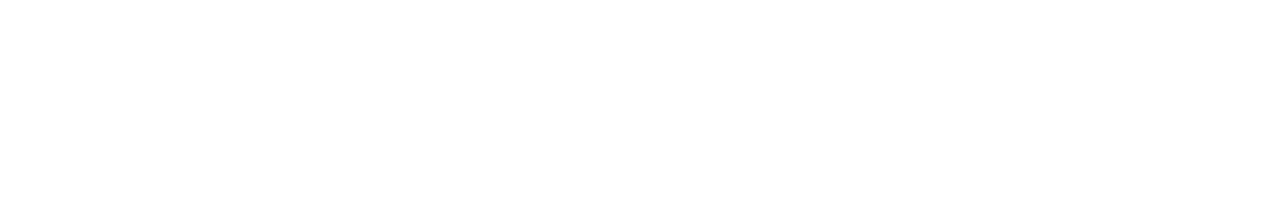
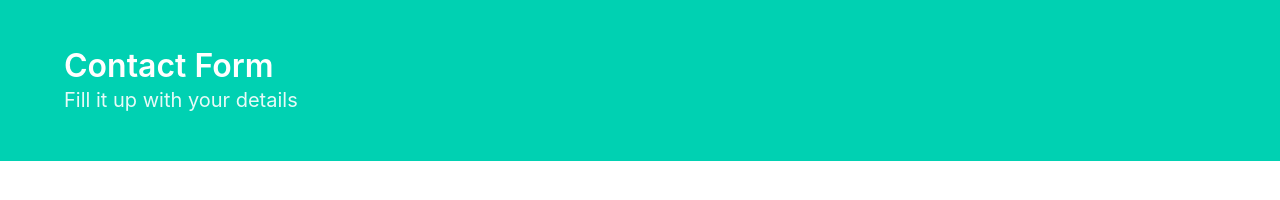
Before and after one commit to Bijitdev/bulma-sample-form, a plain HTML site: page index.html in a window 1280 px wide. Drawn offline with Linux system fonts and the light colour scheme.

Commit message:
added hiro section

```diff
--- a/index.html
+++ b/index.html
@@ -1,15 +1,31 @@
 <!DOCTYPE html>
 <html lang="en">
+
 <head>
   <meta charset="UTF-8">
   <meta name="viewport" content="width=device-width, initial-scale=1.0">
   <meta http-equiv="X-UA-Compatible" content="ie=edge">
   <title>Bulma sample form</title>
   <link rel="stylesheet" href="css/bulma.min.css">
-  <link rel="stylesheet" href="https://use.fontawesome.com/releases/v5.0.13/css/all.css" integrity="sha384-DNOHZ68U8hZfKXOrtjWvjxusGo9WQnrNx2sqG0tfsghAvtVlRW3tvkXWZh58N9jp" crossorigin="anonymous">
+  <link rel="stylesheet" href="https://use.fontawesome.com/releases/v5.0.13/css/all.css" integrity="sha384-DNOHZ68U8hZfKXOrtjWvjxusGo9WQnrNx2sqG0tfsghAvtVlRW3tvkXWZh58N9jp"
+    crossorigin="anonymous">
 
 </head>
+
 <body>
+  <section class="hero is-primary">
+    <div class="hero-body">
+      <div class="container">
+        <h1 class="title">
+          Contact Form
+        </h1>
+        <h3 class="subtitle">
+          Fill it up with your details
+        </h3>
+      </div>
+    </div>
+  </section>
 
 </body>
+
 </html>
```
